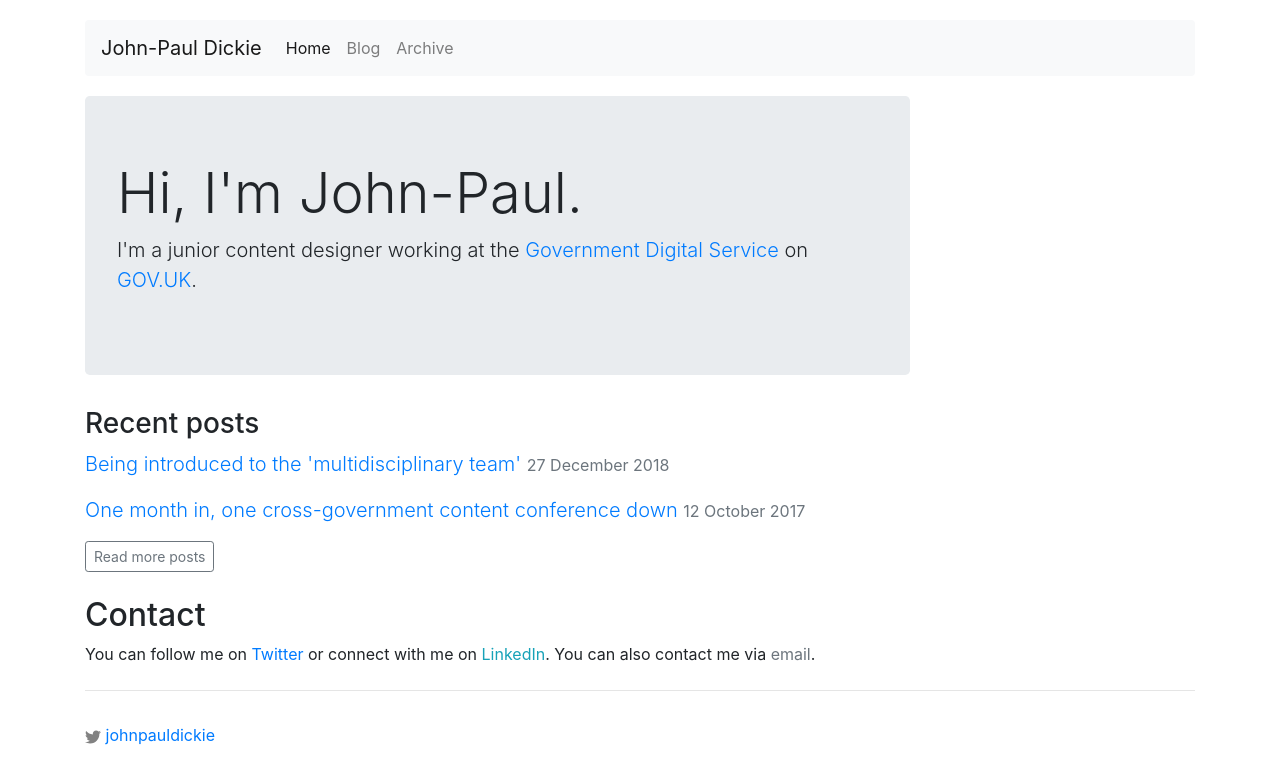
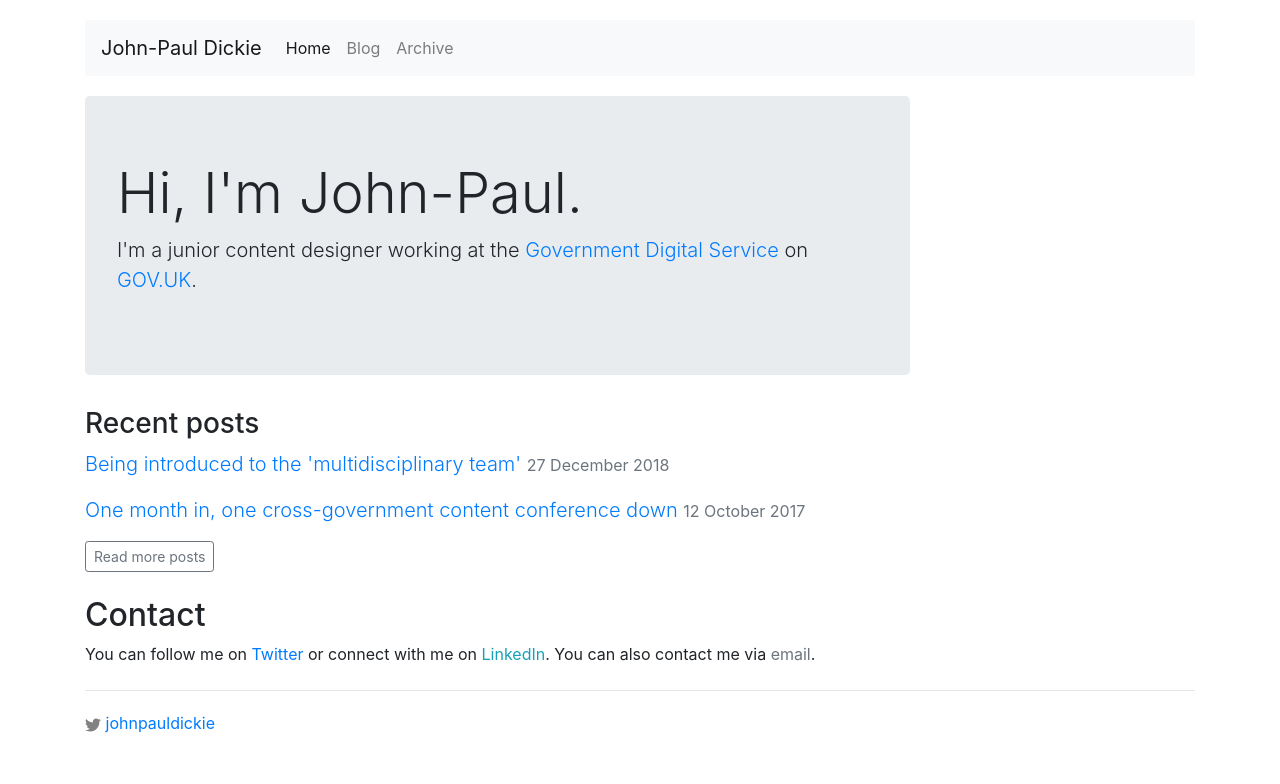
Before and after one commit to johnpauldickie/johnpauldickie.github.io, a Jekyll site: the page built from index.html, in a window 1280 px wide. Shown: the top 784 px of the page. Built offline with Jekyll 4.4.1, drawn with Linux system fonts in a browser that asks for light colours.

Commit message:
hr updates

```diff
--- a/_layouts/page.html
+++ b/_layouts/page.html
@@ -16,7 +16,7 @@ layout: page
 
     </main>
 
-    <hr>
+    <hr class="my-1">
     </div>
     {% include footer.html %}
 </body>
```
